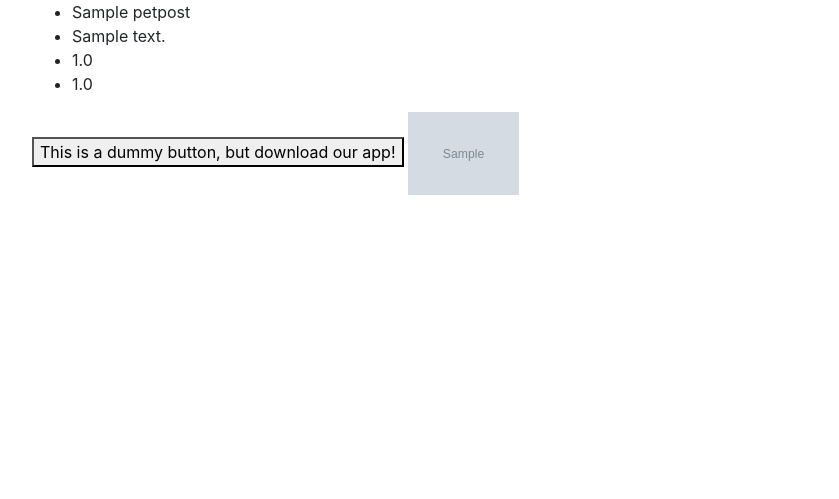
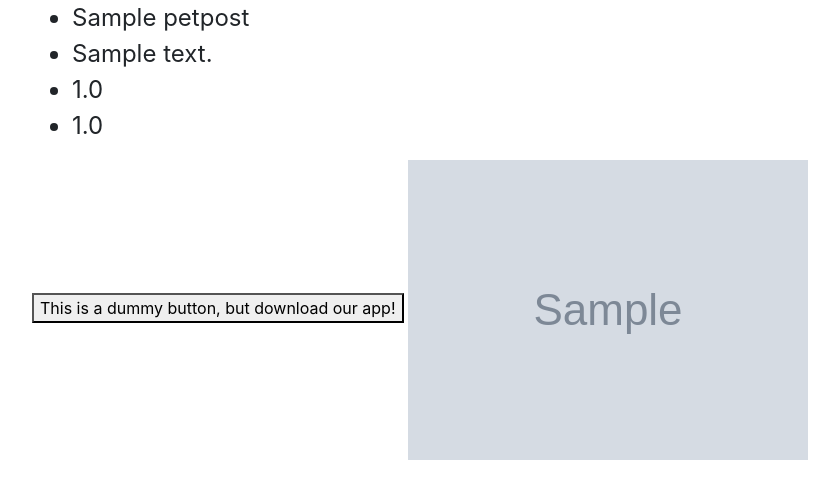
Before and after one commit to petpal-technologies/RescueAppAPI, a Django app: page /post/00000000-0000-0000-0000-000000000001/ in a window 1280 px wide. Shown: the top 499 px of the page, without its empty margins (53-892 px from the left). Run offline with Django 3.2, Linux system fonts and the light colour scheme; tables that the repository leaves empty hold one stand-in row (values such as "Sample post"); grey boxes marked "Sample" are stand-in pictures; some libraries are stand-ins or nearby versions.

Commit message:
css of share page

```diff
--- a/templates/base.html
+++ b/templates/base.html
@@ -5,6 +5,7 @@
     <title>PetPal Rescue App</title>
     <link href="https://stackpath.bootstrapcdn.com/bootstrap/4.3.1/css/bootstrap.min.css" rel="stylesheet" integrity="sha384-ggOyR0iXCbMQv3Xipma34MD+dH/1fQ784/j6cY/iJTQUOhcWr7x9JvoRxT2MZw1T" crossorigin="anonymous">
     <script src="https://stackpath.bootstrapcdn.com/bootstrap/4.3.1/js/bootstrap.min.js" integrity="sha384-JjSmVgyd0p3pXB1rRibZUAYoIIy6OrQ6VrjIEaFf/nJGzIxFDsf4x0xIM+B07jRM" crossorigin="anonymous"></script>
+    <meta name="viewport" content="width=device-width, initial-scale=1.0">
 </head>
 <body>
 
--- a/templates/single_post.html
+++ b/templates/single_post.html
@@ -1,6 +1,13 @@
 {% extends "base.html" %}
 
 {% block content %}
+
+    <style>
+        li {
+            font-size: 1.5em;
+        }
+
+    </style>
 
     <div class="container">
         <ul>
@@ -15,7 +22,7 @@
 
         <button>This is a dummy button, but download our app!</button>
 
-        <img src="/media/{{ post.image }}" style="height: 20%;width: 10%;">
+        <img src="/media/{{ post.image }}" style="height: 100%;width: auto;">
 
 
     </div>
```
Also changed, not shown: PetPosts/views.py (+0 -7 lines).
